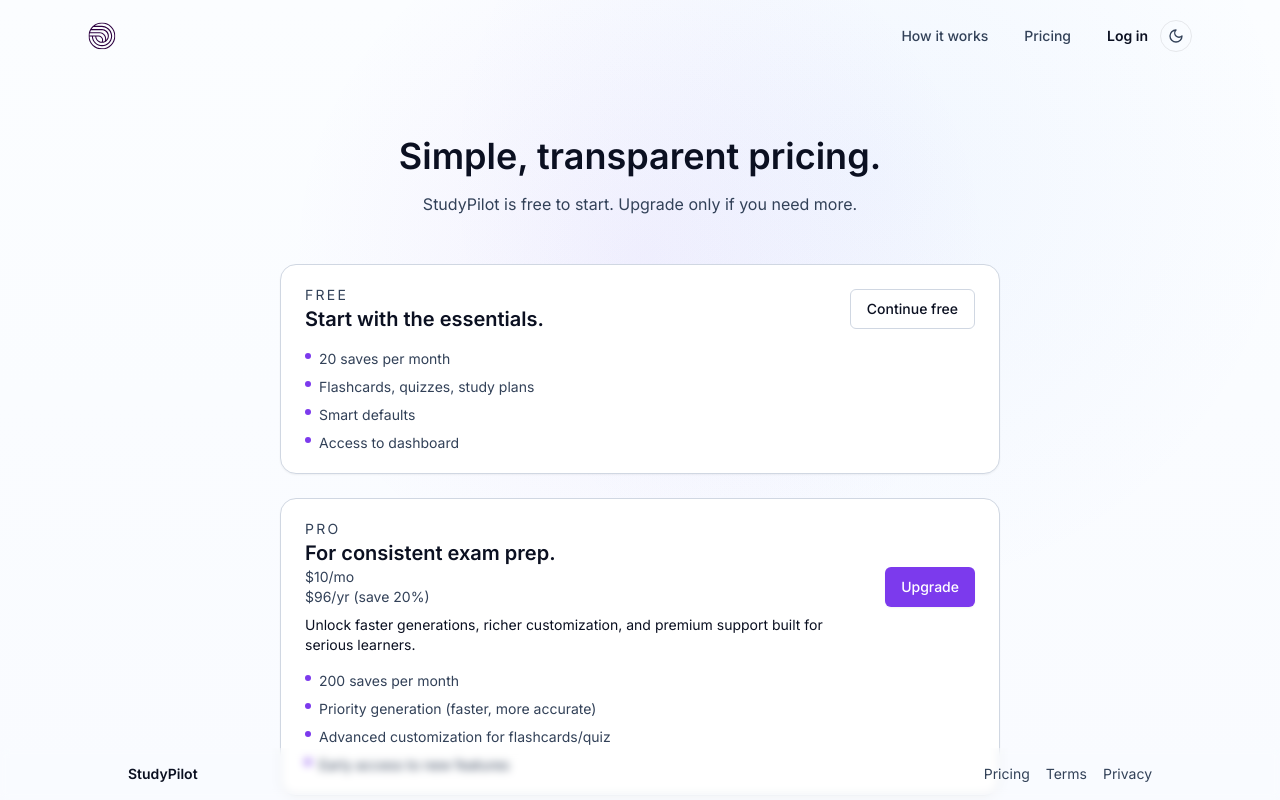
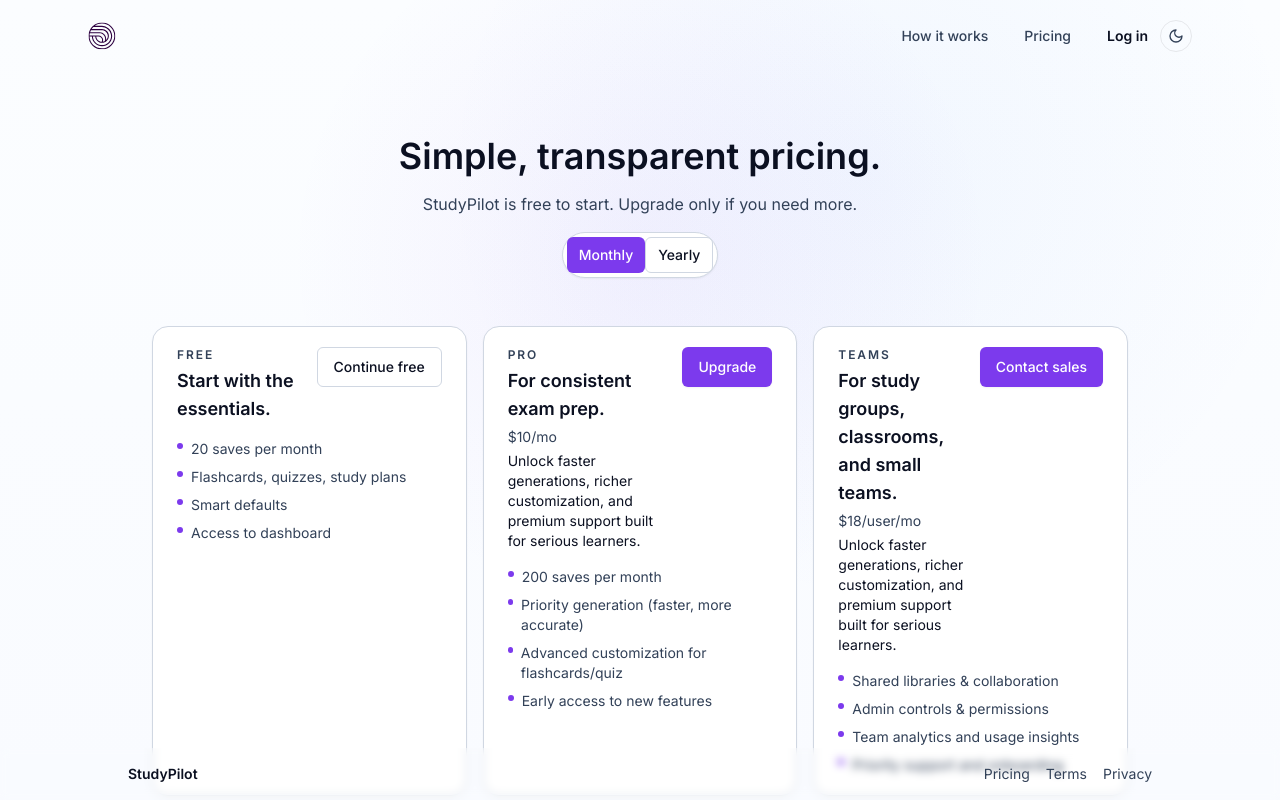
Before and after one commit to sirbxueonline-arch/phsionline-app, a Next.js app: page /pricing in a window 1280 px wide. Shown: the top 800 px of the page. Built offline with nearby package versions, Linux system fonts and the light colour scheme; no server answers.

Commit message:
Redesign pricing with horizontal cards and billing toggle

```diff
--- a/app/pricing/page.tsx
+++ b/app/pricing/page.tsx
@@ -1,10 +1,20 @@
 "use client";
 
 import Link from "next/link";
+import { useState } from "react";
 
 import { Button } from "@/components/ui/button";
 
-const plans = [
+type Plan = {
+  name: string;
+  description: string;
+  priceMonthly?: string;
+  priceYearly?: string;
+  features: string[];
+  cta: { label: string; href: string; variant: "default" | "secondary" };
+};
+
+const plans: Plan[] = [
   {
     name: "Free",
     description: "Start with the essentials.",
@@ -37,36 +47,53 @@
     ],
     cta: { label: "Contact sales", href: "/pricing/contact", variant: "default" }
   }
-] as const;
+];
 
 export default function PricingPage() {
+  const [billing, setBilling] = useState<"monthly" | "yearly">("monthly");
+
   return (
-    <main className="relative mx-auto max-w-3xl px-6 py-16 text-text-primary">
+    <main className="relative mx-auto max-w-5xl px-6 py-16 text-text-primary">
       <section className="space-y-4 text-center">
         <h1 className="text-3xl font-semibold sm:text-4xl">Simple, transparent pricing.</h1>
-        <p className="text-text-muted">
-          StudyPilot is free to start. Upgrade only if you need more.
-        </p>
+        <p className="text-text-muted">StudyPilot is free to start. Upgrade only if you need more.</p>
+        <div className="mx-auto flex w-fit items-center rounded-full border border-border bg-panel p-1 shadow-sm">
+          <Button
+            size="sm"
+            variant={billing === "monthly" ? "default" : "secondary"}
+            className={billing === "monthly" ? "bg-accent text-[var(--text-on-accent)]" : ""}
+            onClick={() => setBilling("monthly")}
+          >
+            Monthly
+          </Button>
+          <Button
+            size="sm"
+            variant={billing === "yearly" ? "default" : "secondary"}
+            className={billing === "yearly" ? "bg-accent text-[var(--text-on-accent)]" : ""}
+            onClick={() => setBilling("yearly")}
+          >
+            Yearly
+          </Button>
+        </div>
       </section>
 
-      <section className="mt-12 space-y-6">
+      <section className="mt-12 grid gap-4 md:grid-cols-3">
         {plans.map((plan) => (
           <div
             key={plan.name}
-            className="space-y-4 rounded-2xl border border-border bg-panel px-6 py-5 shadow-sm"
+            className="relative flex flex-col gap-4 rounded-2xl border border-border bg-panel px-6 py-5 shadow-sm"
           >
-            <div className="flex items-center justify-between gap-3">
-              <div className="text-left">
-                <p className="text-sm uppercase tracking-[0.16em] text-text-muted">{plan.name}</p>
-                <p className="text-xl font-semibold">{plan.description}</p>
-                {"priceMonthly" in plan && plan.priceMonthly && (
-                  <p className="text-sm text-text-muted">{plan.priceMonthly}</p>
-                )}
-                {"priceYearly" in plan && plan.priceYearly && (
-                  <p className="text-sm text-text-muted">{plan.priceYearly}</p>
+            <div className="flex items-start justify-between gap-3">
+              <div className="text-left space-y-1">
+                <p className="text-xs font-semibold uppercase tracking-[0.16em] text-text-muted">{plan.name}</p>
+                <p className="text-lg font-semibold">{plan.description}</p>
+                {plan.name !== "Free" && (
+                  <p className="text-sm text-text-muted">
+                    {billing === "monthly" ? plan.priceMonthly : plan.priceYearly}
+                  </p>
                 )}
                 {plan.name !== "Free" && (
-                  <p className="mt-2 text-sm text-text-primary">
+                  <p className="text-sm text-text-primary">
                     Unlock faster generations, richer customization, and premium support built for serious learners.
                   </p>
                 )}
@@ -74,7 +101,11 @@
               <Link href={plan.cta.href}>
                 <Button
                   variant={plan.cta.variant}
-                  className={plan.cta.variant === "default" ? "bg-accent text-[var(--text-on-accent)] hover:bg-accent-strong shadow-sm" : ""}
+                  className={
+                    plan.cta.variant === "default"
+                      ? "bg-accent text-[var(--text-on-accent)] hover:bg-accent-strong shadow-sm"
+                      : ""
+                  }
                 >
                   {plan.cta.label}
                 </Button>
```
